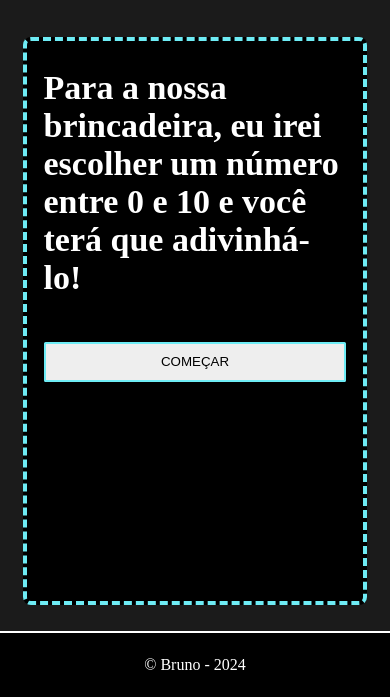
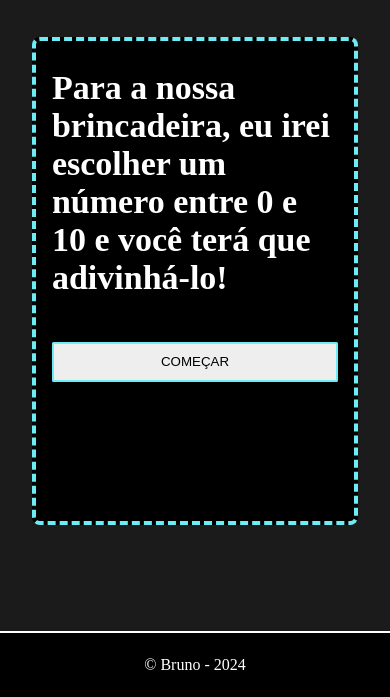
Before and after one commit to BrunoHenriqu2/descubra-o-numero-secreto, a plain HTML site: page index.html in a window 390 px wide. Shown: the part 147-844 px from the top of the page. Drawn offline with Linux system fonts and the light colour scheme; a web font is replaced by a local one.

Commit message:
Update style.css

```diff
--- a/style.css
+++ b/style.css
@@ -108,8 +108,8 @@ footer {
     }
 
     section {
-        width: 90%;
-        height: 35rem;
+        width: 85%;
+        height: 30rem;
     }
 
     #main {
```
